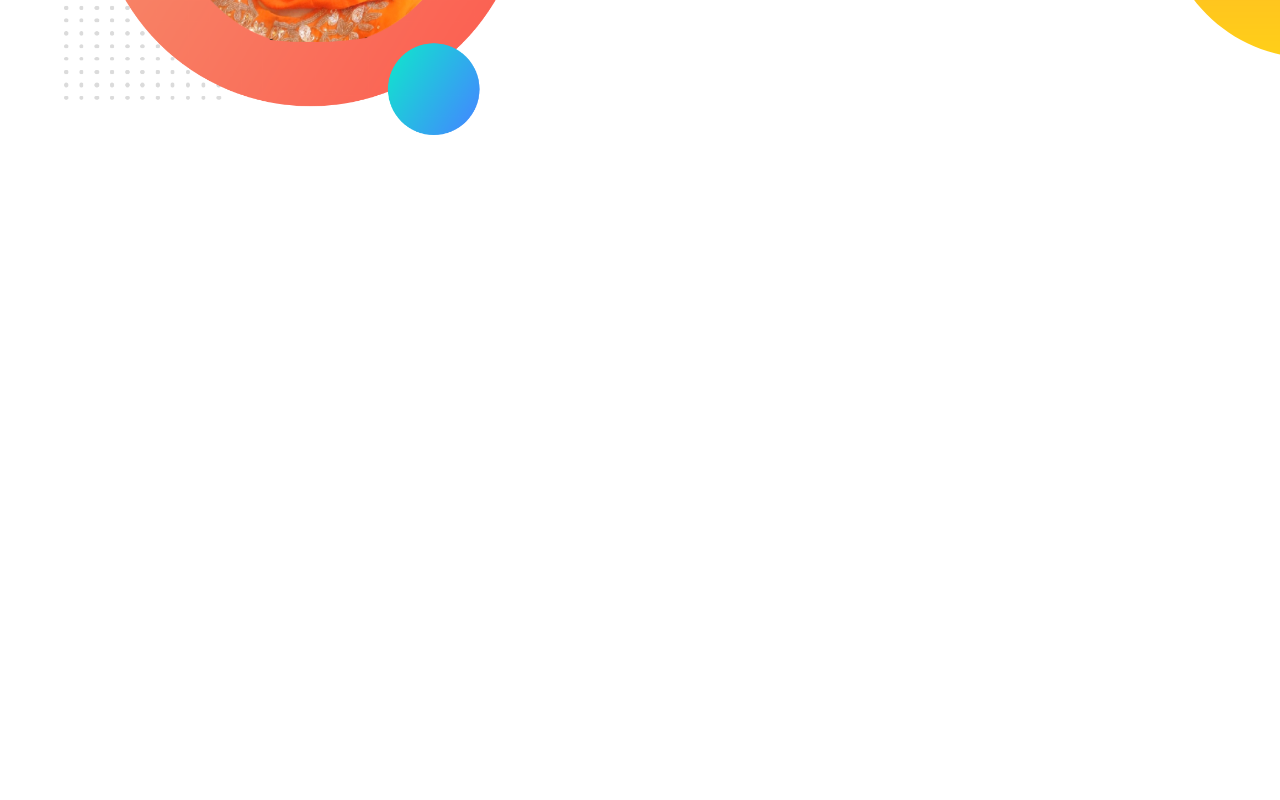
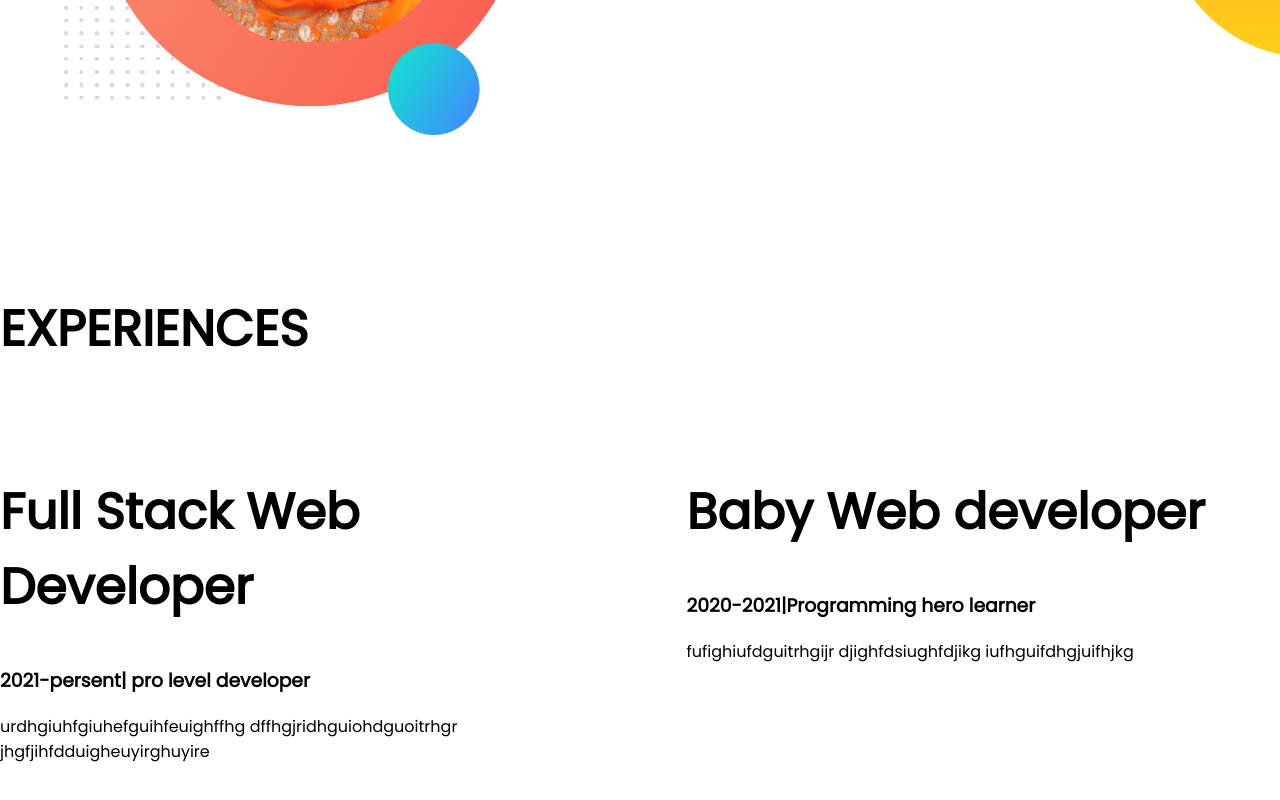
Before and after one commit to MimChowdhury66/developer-portfolio, a plain HTML site: page index.html in a window 1280 px wide. Shown: the part 986-1786 px from the top of the page. Before the commit the page ends 1278 px from the top, so only its background shows below. Drawn offline with Linux system fonts and the light colour scheme.

Commit message:
experience

```diff
--- a/index.html
+++ b/index.html
@@ -13,7 +13,7 @@
 </head>
 
 <body>
-    <section class="top-banner">
+    <section class="top-banner flexible-container">
         <div class="half-width">
             <h1>Welcome To</h1>
             <h1> <span class="orange-color">MIM chowdhury'S</span> World!</h1>
@@ -34,7 +34,7 @@
     </section>
 
 
-    <section class="dream-big">
+    <section class="dream-big flexible-container">
         <div class="half-width">
             <img src="images/my-bg.png" alt="">
 
@@ -54,6 +54,30 @@
 
     </section>
 
+    <section class="experience-area">
+        <h1>EXPERIENCES</h1><br>
+        <div class="flexible-container">
+            <div class="halh-width">
+                <h1>Full Stack  Web Developer</h1>
+                <h3>2021-persent| pro level developer</h3>
+                <p>urdhgiuhfgiuhefguihfeuighffhg
+                    dffhgjridhguiohdguoitrhgr
+                    jhgfjihfdduigheuyirghuyire
+                </p>
+            </div>
+
+            <div class="half-width">
+                <h1>Baby Web developer</h1>
+                <h3>2020-2021|Programming hero learner</h3>
+                <p>fufighiufdguitrhgijr
+                    djighfdsiughfdjikg
+                    iufhguifdhgjuifhjkg
+                </p>
+            </div>
+
+        </div>
+    </section>
+
 
 
 
--- a/style.css
+++ b/style.css
@@ -10,7 +10,7 @@ h1{
     color:orange;
 
 }
-section{
+.flexible-container{
     display: flex;
     margin-bottom: 150px;
 
```
